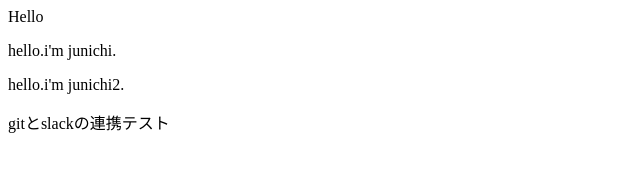
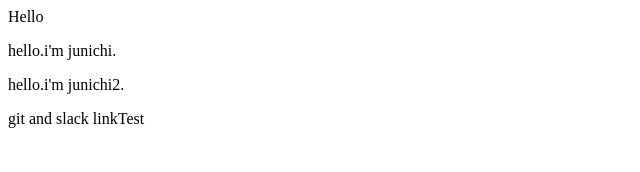
Before and after one commit to joytasnet/joytas2Project, a plain HTML site: page index.html in a window 1280 px wide. Shown: the whole page, without its empty margins (0-640 px from the left). Drawn offline with Linux system fonts and the light colour scheme.

Commit message:
<p>タグの文言を英語に修正

```diff
--- a/index.html
+++ b/index.html
@@ -8,6 +8,6 @@
 		<p>Hello</p>
 		<p>hello.i'm junichi.</p>
 		<p>hello.i'm junichi2.</p>
-		<p>gitとslackの連携テスト</p>
+		<p>git and slack linkTest</p>
 	</body>
 </html>
```
